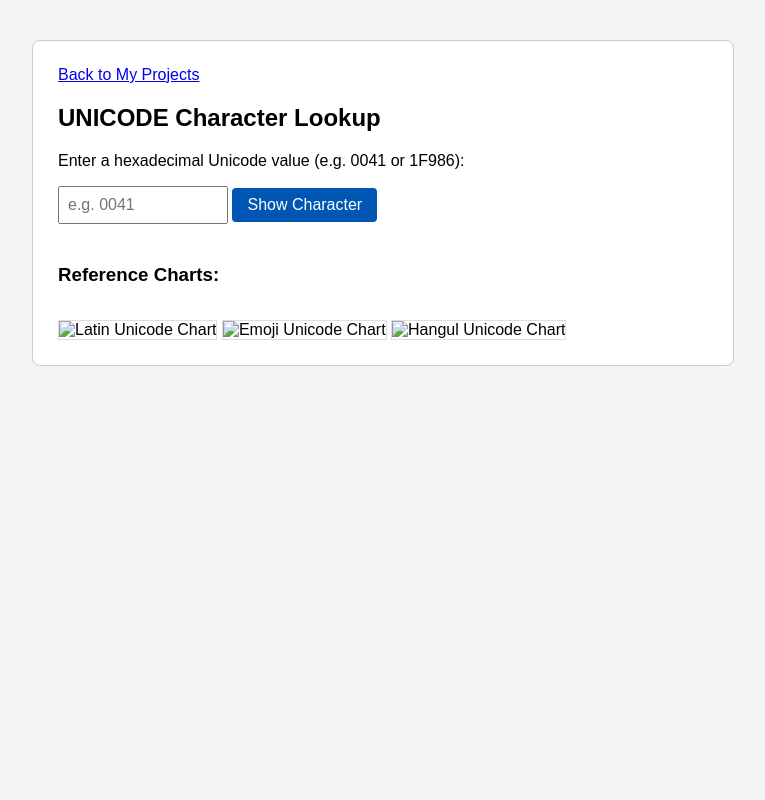
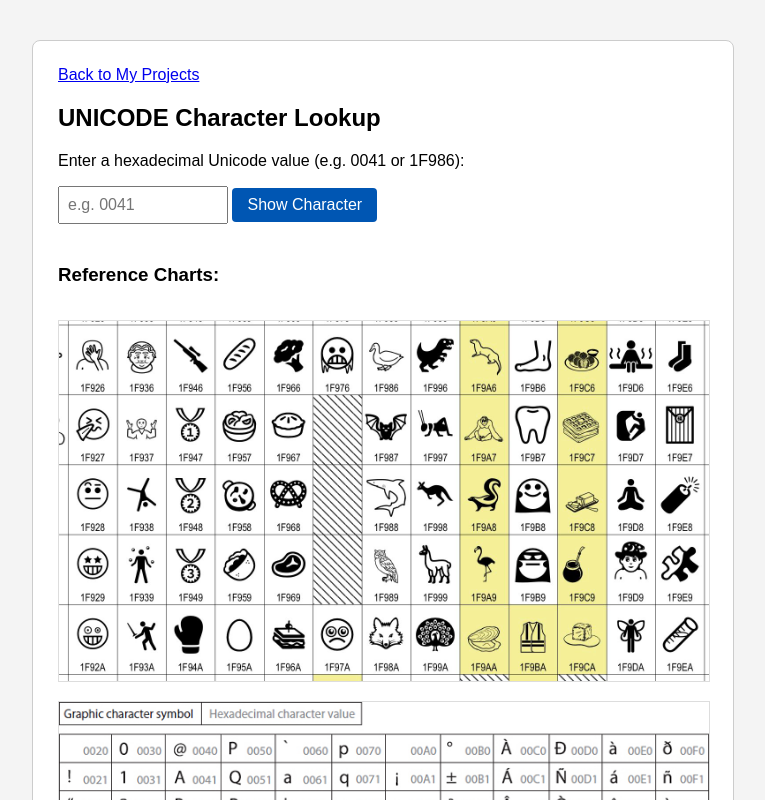
Before and after one commit to reliasbz/foc, a plain HTML site: page uni.html in a window 1280 px wide. Shown: the top 800 px of the page, without its empty margins (8-773 px from the left). Drawn offline with Linux system fonts and the light colour scheme.

Commit message:
Update image paths in uni.html

```diff
--- a/uni.html
+++ b/uni.html
@@ -53,9 +53,9 @@
     <p id="output"></p>
 
     <h3>Reference Charts:</h3>
-    <img src="uni1.jpg" alt="Latin Unicode Chart">
-    <img src="uni3.jpg" alt="Emoji Unicode Chart">
-    <img src="uni4.jpg" alt="Hangul Unicode Chart">
+    <img src="image/uni1.jpg" alt="Latin Unicode Chart">
+    <img src="image/uni3.jpg" alt="Emoji Unicode Chart">
+    <img src="image/uni4.jpg" alt="Hangul Unicode Chart">
   </div>
 
   <script>
```
